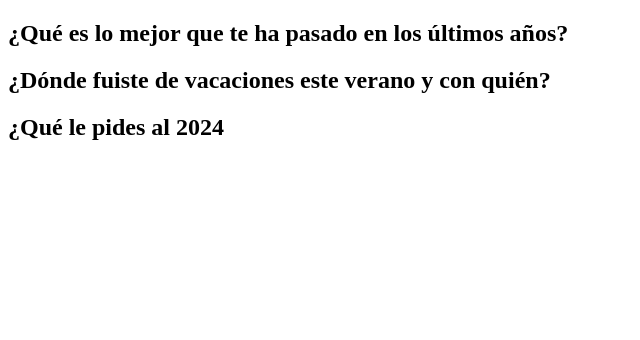
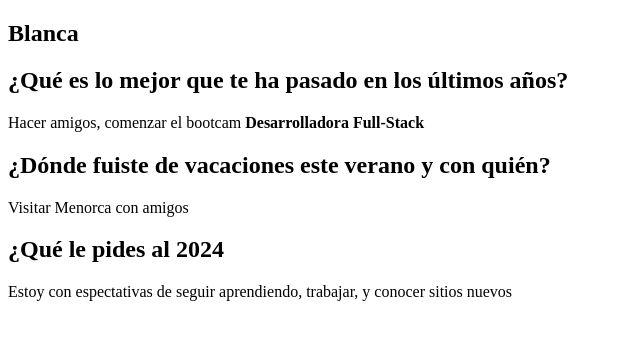
Before and after one commit to blancaden/grupo3, a plain HTML site: page index.html in a window 1280 px wide. Shown: the whole page, without its empty margins (0-640 px from the left). Drawn offline with Linux system fonts and the light colour scheme.

Commit message:
respuesta de Blanca

```diff
--- a/index.html
+++ b/index.html
@@ -6,9 +6,14 @@
     <title>GRUPO3</title>
 </head>
 <body>
+        <h2>Blanca</h2>
     <h2>¿Qué es lo mejor que te ha pasado en los últimos años?</h2>
+        <p>Hacer amigos, comenzar el bootcam <strong>Desarrolladora Full-Stack</strong> </a></p>
+
     <h2>¿Dónde fuiste de vacaciones este verano y con quién?</h2>
+        <p>Visitar Menorca con amigos</p>
+
     <h2>¿Qué le pides al 2024</h2>
-
+        <p>Estoy con espectativas de seguir aprendiendo, trabajar, y conocer sitios nuevos</p>
 </body>
 </html>
```
